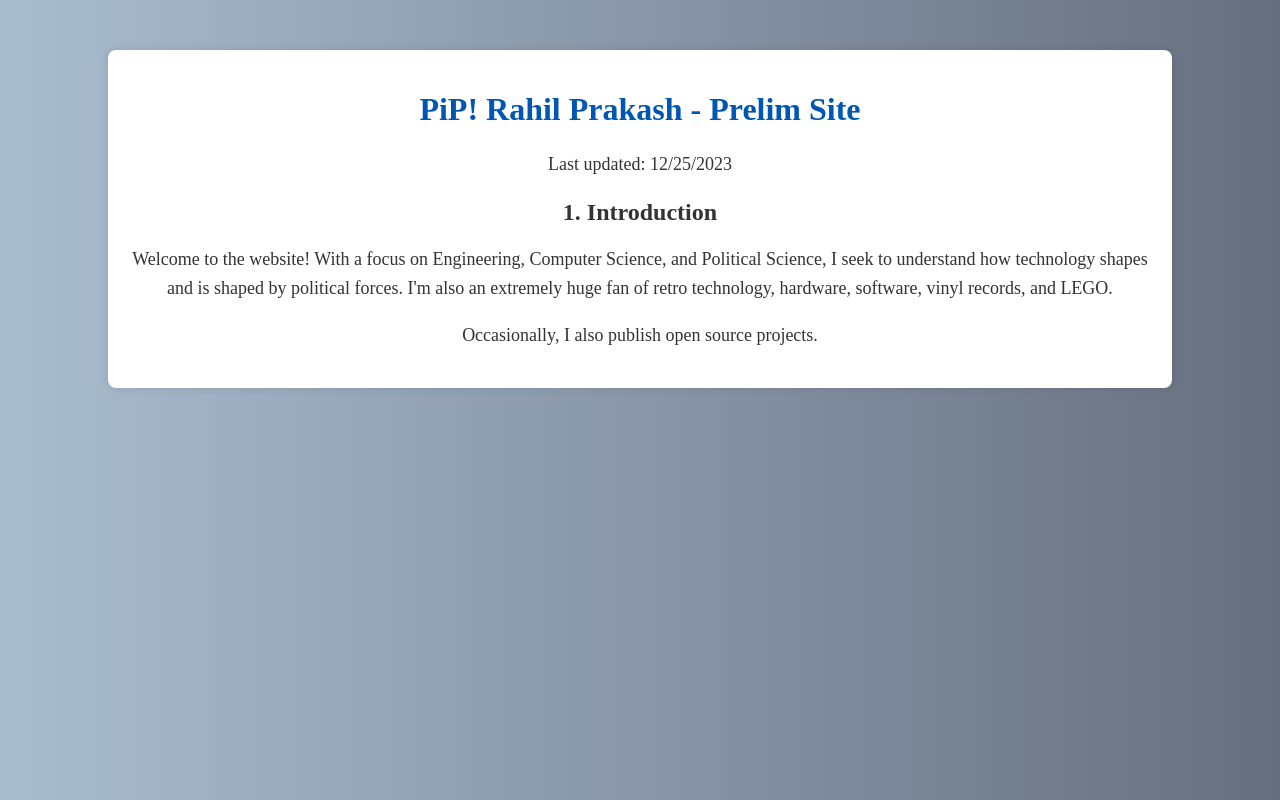
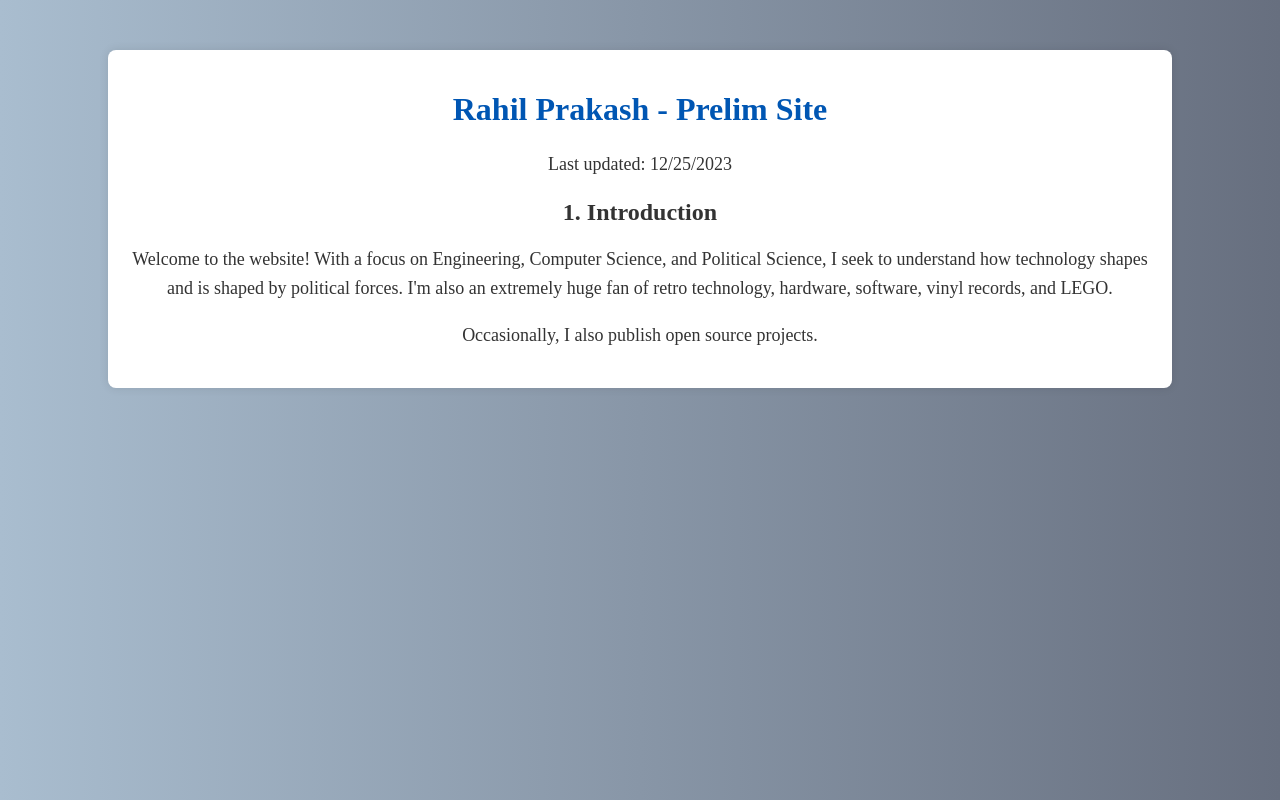
Before and after one commit to PlanetCentral/rahilprakash, a plain HTML site: page index.html in a window 1280 px wide. Drawn offline with Linux system fonts and the light colour scheme.

Commit message:
Update index.html

```diff
--- a/index.html
+++ b/index.html
@@ -32,7 +32,7 @@
 </head>
 <body>
     <div class="container">
-        <h1>PiP! Rahil Prakash - Prelim Site</h1>
+        <h1>Rahil Prakash - Prelim Site</h1>
         <p>Last updated: 12/25/2023</p>
         <h2>1. Introduction</h2>
         <p>Welcome to the website! With a focus on Engineering, Computer Science, and Political Science, I seek to understand how technology shapes and is shaped by political forces. I'm also an extremely huge fan of retro technology, hardware, software, vinyl records, and LEGO.
```
